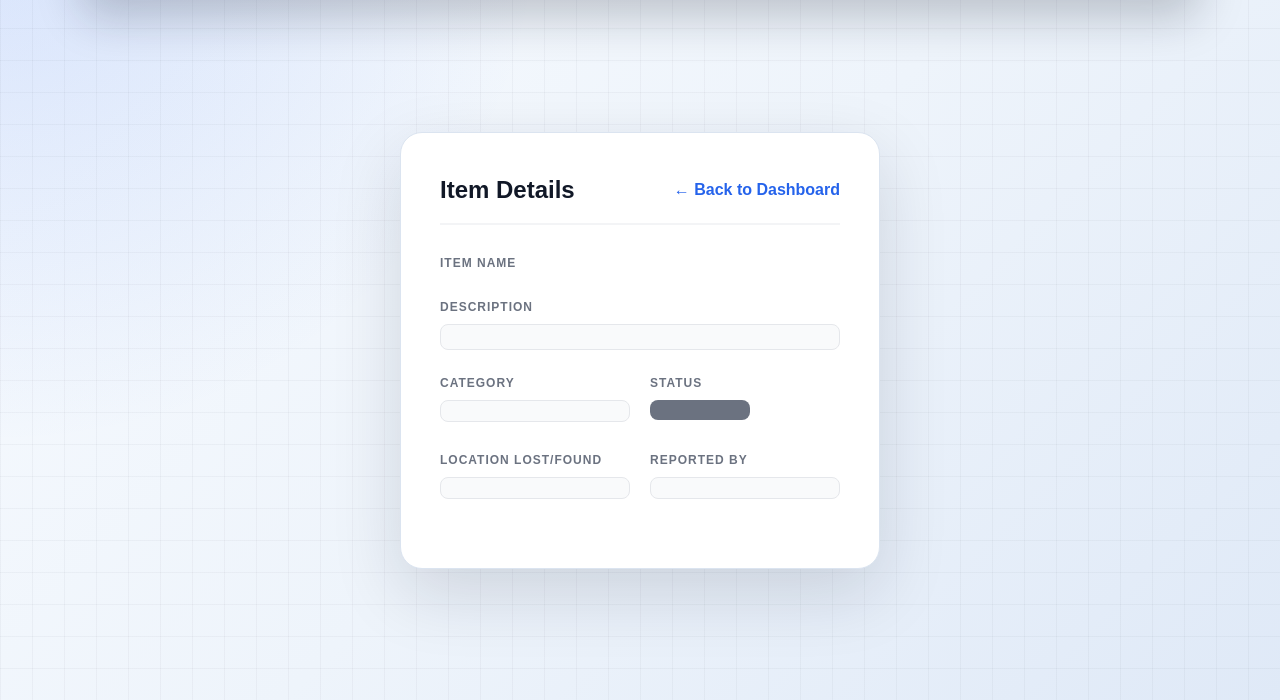
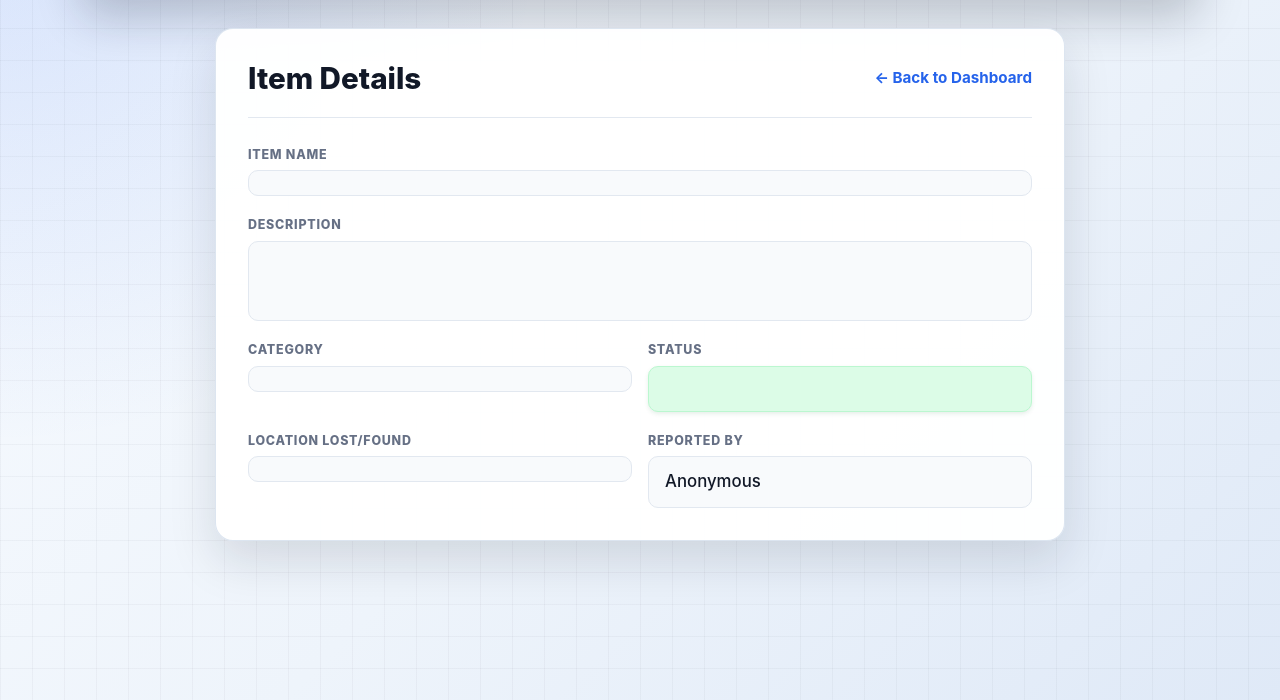
Before and after one commit to adhyanlho/softwarica-lost-found-system, a Flask app: template app/templates/view_item.html in a window 1280 px wide. Shown: the part 100-800 px from the top of the page. Run offline with Flask 3, Linux system fonts and the light colour scheme; the template is opened without the code that fills it, so the values that code supplies are empty.

Commit message:
feat: redesign item details template with image display support

```diff
--- a/app/templates/view_item.html
+++ b/app/templates/view_item.html
@@ -1,93 +1,292 @@
-{% extends "layout.html" %}
+{% extends 'layout.html' %}
+
+{% block title %}Item Details - Lost & Found Portal{% endblock %}
 
 {% block content %}
-<div style="width: 100%; padding: 5px; color: #111827; font-family: sans-serif;">
+<style>
+    main {
+        width: min(850px, calc(100% - 32px));
+        margin: 28px auto 44px;
+        padding: 0;
+        background: transparent;
+        border: 0;
+        border-radius: 0;
+        box-shadow: none;
+    }
 
-    <!-- Top Action Header -->
-    <div style="display: flex; justify-content: space-between; align-items: center; border-bottom: 2px solid #f3f4f6; padding-bottom: 15px; margin-bottom: 25px;">
-        <h2 style="margin: 0; font-size: 1.5rem; font-weight: 700; color: #111827;">Item Details</h2>
-        <a href="{{ url_for('main.dashboard') }}" style="color: #2563eb; text-decoration: none; font-weight: 600;">&larr; Back to Dashboard</a>
-    </div>
+    main:hover {
+        transform: none;
+        box-shadow: none;
+    }
 
-    <!-- Flashed System Messages Block -->
+    .details-page {
+        display: grid;
+        gap: 22px;
+    }
+
+    .details-panel {
+        background: rgba(255, 255, 255, 0.96);
+        border: 1px solid rgba(219, 228, 240, 0.95);
+        border-radius: 18px;
+        box-shadow: 0 20px 48px rgba(15, 23, 42, 0.13);
+        padding: 32px;
+    }
+
+    .details-header {
+        display: flex;
+        align-items: center;
+        justify-content: space-between;
+        border-bottom: 1px solid #e2e8f0;
+        padding-bottom: 20px;
+        margin-bottom: 28px;
+    }
+
+    .details-title-wrap h1 {
+        margin: 0;
+        color: #111827;
+        font-size: 1.85rem;
+        font-weight: 850;
+        line-height: 1.2;
+    }
+
+    .btn-back {
+        color: #2563eb;
+        text-decoration: none;
+        font-weight: 700;
+        font-size: 0.95rem;
+        transition: color 0.2s ease;
+    }
+
+    .btn-back:hover {
+        color: #1d4ed8;
+    }
+
+    .details-grid {
+        display: grid;
+        grid-template-columns: 1fr;
+        gap: 28px;
+    }
+
+    /* Dynamically trigger a beautiful two-column split layout if a picture exists */
+    {% if item.image_url %}
+    @media (min-width: 680px) {
+        .details-grid {
+            grid-template-columns: 1.2fr 1fr;
+        }
+    }
+    {% endif %}
+
+    .info-column {
+        display: flex;
+        flex-direction: column;
+        gap: 20px;
+    }
+
+    .info-group {
+        display: flex;
+        flex-direction: column;
+        gap: 6px;
+    }
+
+    .info-group label {
+        color: #667085;
+        font-size: 0.78rem;
+        font-weight: 850;
+        letter-spacing: 0.06em;
+        text-transform: uppercase;
+    }
+
+    .info-value {
+        font-size: 1.05rem;
+        color: #111827;
+        font-weight: 550;
+        background: #f8fafc;
+        border: 1px solid #e2e8f0;
+        padding: 12px 16px;
+        border-radius: 10px;
+    }
+
+    .info-value.description-box {
+        min-height: 80px;
+        line-height: 1.5;
+        white-space: pre-line;
+    }
+
+    .meta-row {
+        display: grid;
+        grid-template-columns: 1fr 1fr;
+        gap: 16px;
+    }
+
+    .image-column {
+        display: flex;
+        flex-direction: column;
+        justify-content: flex-start;
+    }
+
+    .image-container {
+        border: 1px solid #e2e8f0;
+        border-radius: 14px;
+        overflow: hidden;
+        background: #f8fafc;
+        box-shadow: inset 0 2px 4px rgba(0, 0, 0, 0.02);
+    }
+
+    .image-container img {
+        width: 100%;
+        height: auto;
+        max-height: 400px;
+        object-fit: contain;
+        display: block;
+    }
+
+    .status-badge {
+        display: inline-flex;
+        align-items: center;
+        justify-content: center;
+        min-height: 46px;
+        padding: 0 16px;
+        border-radius: 10px;
+        font-size: 0.95rem;
+        font-weight: 800;
+        text-transform: capitalize;
+        border: 1px solid transparent;
+    }
+
+    .status-lost { color: #991b1b; background: #fee2e2; border-color: #fecaca; box-shadow: 0 2px 4px rgba(239, 68, 68, 0.1); }
+    .status-found { color: #166534; background: #dcfce7; border-color: #bbf7d0; box-shadow: 0 2px 4px rgba(22, 101, 52, 0.1); }
+    .status-claimed { color: #1e40af; background: #dbeafe; border-color: #bfdbfe; box-shadow: 0 2px 4px rgba(16, 185, 129, 0.1); }
+
+    .action-panel {
+        margin-top: 12px;
+        border-top: 1px solid #e2e8f0;
+        padding-top: 24px;
+    }
+
+    .btn-reclaim {
+        width: 100%;
+        min-height: 52px;
+        background: #10b981;
+        color: white;
+        border: none;
+        border-radius: 10px;
+        font-weight: 700;
+        font-size: 1rem;
+        cursor: pointer;
+        display: inline-flex;
+        align-items: center;
+        justify-content: center;
+        gap: 8px;
+        box-shadow: 0 4px 6px -1px rgba(16, 185, 129, 0.2);
+        transition: background 0.2s ease;
+    }
+
+    .btn-reclaim:hover {
+        background: #059669;
+    }
+
+    @media (max-width: 540px) {
+        .meta-row {
+            grid-template-columns: 1fr;
+            gap: 20px;
+        }
+
+        .details-panel {
+            padding: 20px;
+        }
+
+        .details-header {
+            flex-direction: column-reverse;
+            align-items: flex-start;
+            gap: 12px;
+        }
+    }
+</style>
+
+<div class="details-page">
     {% with messages = get_flashed_messages() %}
       {% if messages %}
         {% for message in messages %}
-          <div style="background-color: #fee2e2; border: 1px solid #f87171; color: #991b1b; padding: 12px 16px; border-radius: 8px; margin-bottom: 20px; font-weight: 500;">
+          <div style="background-color: rgba(239, 68, 68, 0.15); border: 1px solid #ef4444; color: #f87171; padding: 12px 16px; border-radius: 8px; margin-bottom: 20px; font-weight: 500;">
             ⚠️ {{ message }}
           </div>
         {% endfor %}
       {% endif %}
     {% endwith %}
 
-    <!-- Item Name Heading -->
-    <div style="margin-bottom: 20px;">
-        <span style="font-size: 0.75rem; font-weight: 700; text-transform: uppercase; letter-spacing: 1px; color: #6b7280;">Item Name</span>
-        <h3 style="margin: 5px 0 0 0; color: #111827; font-size: 1.6rem; font-weight: 800;">{{ item.title }}</h3>
+    <div class="details-panel">
+        <div class="details-header">
+            <div class="details-title-wrap">
+                <h1>Item Details</h1>
+            </div>
+            <a href="{{ url_for('main.dashboard') }}" class="btn-back">← Back to Dashboard</a>
         </div>
 
-    <!-- Description Block -->
-    <div style="margin-bottom: 20px;">
-        <span style="font-size: 0.75rem; font-weight: 700; text-transform: uppercase; letter-spacing: 1px; color: #6b7280;">Description</span>
-        <div style="background: #f9fafb; border: 1px solid #e5e7eb; padding: 12px 16px; border-radius: 8px; margin-top: 6px; color: #374151; font-size: 1rem; line-height: 1.5; font-weight: 500;">
-            {{ item.description }}
-        </div>
+        <div class="details-grid">
+            <!-- Information Processing Block -->
+            <div class="info-column">
+                <div class="info-group">
+                    <label>Item Name</label>
+                    <div class="info-value" style="font-weight: 800; font-size: 1.25rem;">{{ item.title }}</div>
                 </div>
 
-    <!-- Metadata Section Grid -->
-    <div style="display: grid; grid-template-columns: 1fr 1fr; gap: 20px; margin-bottom: 30px;">
-
-        <div>
-            <span style="font-size: 0.75rem; font-weight: 700; text-transform: uppercase; letter-spacing: 1px; color: #6b7280;">Category</span>
-            <div style="background: #f9fafb; border: 1px solid #e5e7eb; padding: 10px 14px; border-radius: 8px; margin-top: 6px; color: #111827; font-weight: 600;">
-                {{ item.category }}
-            </div>
+                <div class="info-group">
+                    <label>Description</label>
+                    <div class="info-value description-box">{{ item.description }}</div>
                 </div>
 
-        <div>
-            <span style="font-size: 0.75rem; font-weight: 700; text-transform: uppercase; letter-spacing: 1px; color: #6b7280;">Status</span>
-            <div style="margin-top: 6px;">
+                <div class="meta-row">
+                    <div class="info-group">
+                        <label>Category</label>
+                        <div class="info-value">{{ item.category }}</div>
+                    </div>
+
+                    <div class="info-group">
+                        <label>Status</label>
                         {% if item.status|lower == 'lost' %}
-                    <span style="background-color: #ef4444; color: white; padding: 10px 20px; border-radius: 8px; font-weight: 700; display: inline-block; font-size: 0.95rem; text-align: center; min-width: 100px; box-shadow: 0 2px 4px rgba(239, 68, 68, 0.2);">
-                        Lost
-                    </span>
+                            <div class="status-badge status-lost">Lost</div>
                         {% elif item.status|lower == 'claimed' %}
-                    <span style="background-color: #10b981; color: white; padding: 10px 20px; border-radius: 8px; font-weight: 700; display: inline-block; font-size: 0.95rem; text-align: center; min-width: 100px; box-shadow: 0 2px 4px rgba(16, 185, 129, 0.2);">
-                        Claimed
-                    </span>
+                            <div class="status-badge status-claimed">Claimed</div>
                         {% else %}
-                    <span style="background-color: #6b7280; color: white; padding: 10px 20px; border-radius: 8px; font-weight: 700; display: inline-block; font-size: 0.95rem; text-align: center; min-width: 100px;">
-                        {{ item.status | capitalize }}
-                    </span>
+                            <div class="status-badge status-found">{{ item.status | capitalize }}</div>
                         {% endif %}
                     </div>
                 </div>
 
-        <div>
-            <span style="font-size: 0.75rem; font-weight: 700; text-transform: uppercase; letter-spacing: 1px; color: #6b7280;">Location Lost/Found</span>
-            <div style="background: #f9fafb; border: 1px solid #e5e7eb; padding: 10px 14px; border-radius: 8px; margin-top: 6px; color: #111827; font-weight: 600;">
-                {{ item.location }}
+                <div class="meta-row">
+                    <div class="info-group">
+                        <label>Location Lost/Found</label>
+                        <div class="info-value">{{ item.location }}</div>
+                    </div>
+
+                    <div class="info-group">
+                        <label>Reported By</label>
+                        <div class="info-value">{{ item.reporter_name or 'Anonymous' }}</div>
+                    </div>
                 </div>
             </div>
 
-        <div>
-            <span style="font-size: 0.75rem; font-weight: 700; text-transform: uppercase; letter-spacing: 1px; color: #6b7280;">Reported By</span>
-            <div style="background: #f9fafb; border: 1px solid #e5e7eb; padding: 10px 14px; border-radius: 8px; margin-top: 6px; color: #111827; font-weight: 600;">
-                {{ item.reporter_name }}
+            <!-- Dynamic Image Preview Container Showcase -->
+            {% if item.image_url %}
+            <div class="image-column">
+                <div class="info-group">
+                    <label>Uploaded Photo</label>
+                    <div class="image-container">
+                        <img src="{{ url_for('static', filename=item.image_url) }}" alt="Photo of {{ item.title }}">
                     </div>
                 </div>
-
+            </div>
+            {% endif %}
         </div>
 
-    <!-- Lower Operational Footer Drawer -->
+        <!-- Authorized Operations Layout Panel Drawer -->
         {% if is_owner and item.status != 'claimed' %}
-    <div style="border-top: 2px solid #f3f4f6; padding-top: 20px; text-align: right;">
+        <div class="action-panel">
             <form action="{{ url_for('main.reclaim_item', item_id=item.id) }}" method="POST" onsubmit="return confirm('Are you sure you want to mark this item as reclaimed?');">
-            <button type="submit" style="background: #10b981; color: white; border: none; padding: 12px 24px; border-radius: 8px; font-weight: 700; cursor: pointer; box-shadow: 0 4px 6px -1px rgba(16, 185, 129, 0.2); transition: background 0.2s;">
-                ✓ Mark as Reclaimed
-            </button>
+                <button type="submit" class="btn-reclaim">✓ Mark as Reclaimed</button>
             </form>
         </div>
         {% endif %}
     </div>
+</div>
 {% endblock %}
```
Lines whose indentation alone changed are shown as unchanged.
